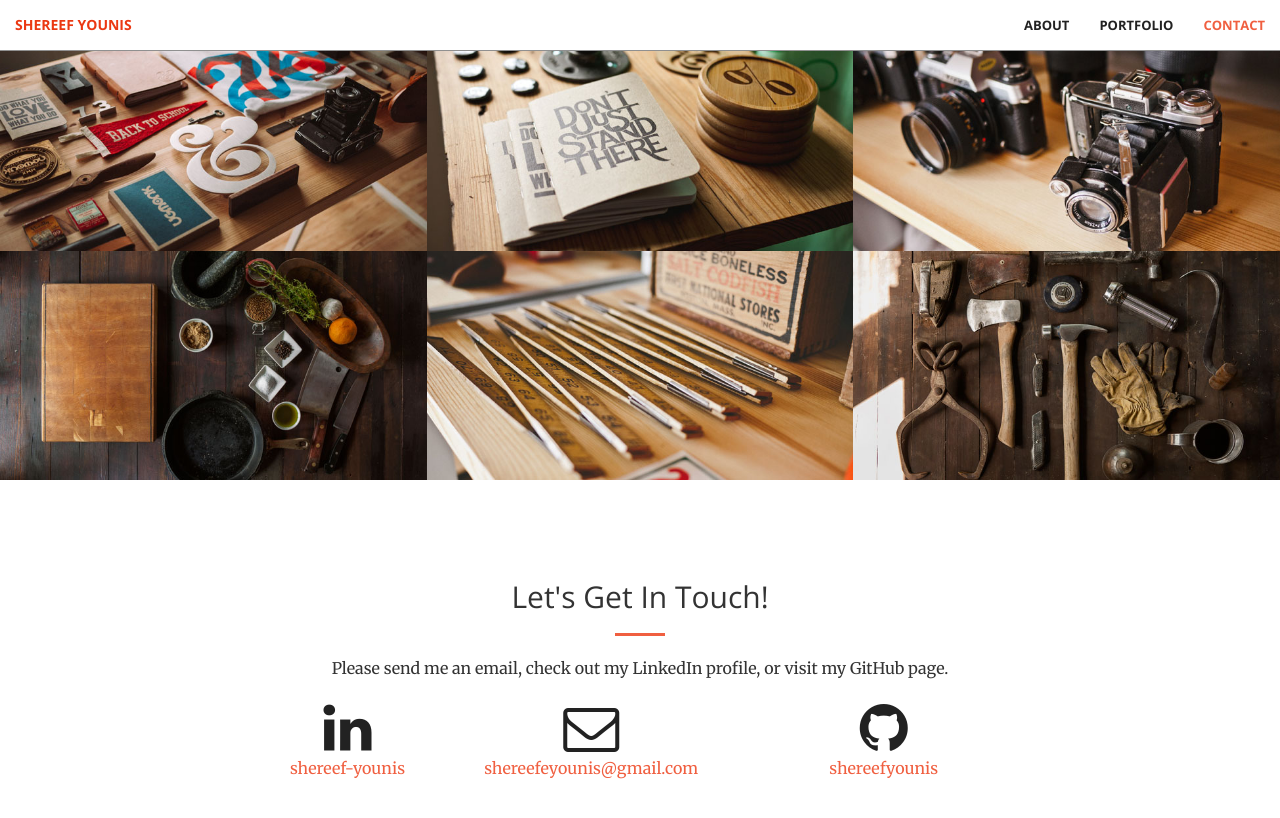
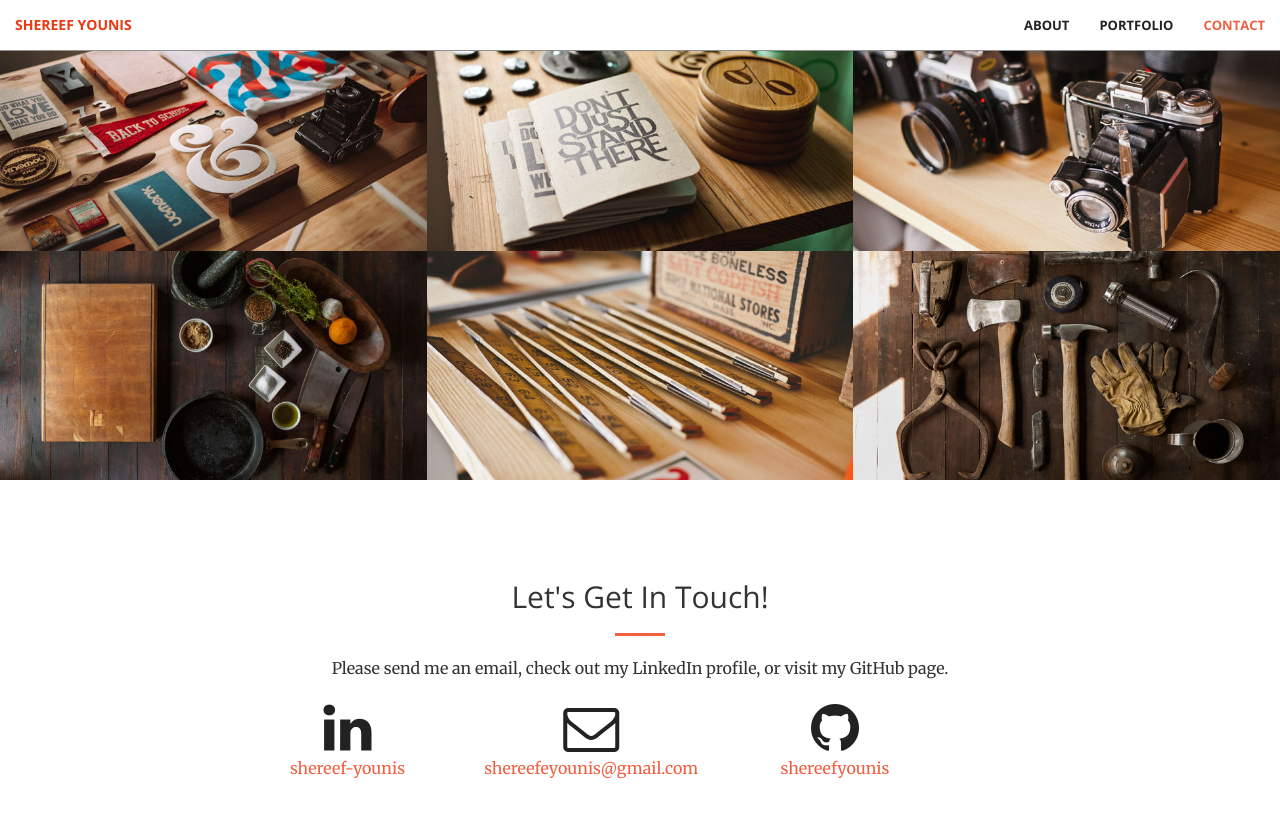
Before and after one commit to shereefyounis/Shereef-Younis-Portfolio, a Jekyll site: the page built from index.html, in a window 1280 px wide and 900 px high, scrolled down 1487 px. Shown: the top 818 px of the window. Built offline with Jekyll 4.4.1, drawn with Linux system fonts in a browser that asks for light colours.

Commit message:
Update contact.html

```diff
--- a/_includes/contact.html
+++ b/_includes/contact.html
@@ -21,7 +21,7 @@
             </a>
         </div>
 
-        <div class="col-lg-3 col-lg-offset-0 text-center">
+        <div class="col-lg-2 col-lg-offset-0 text-center">
             <a href="https://github.com/{{ site.github_username }}">
             <i class="fa fa-github fa-3x wow bounceIn" data-wow-delay=".1s"></i>
                 <p>{{ site.github_username }}</p>
```
